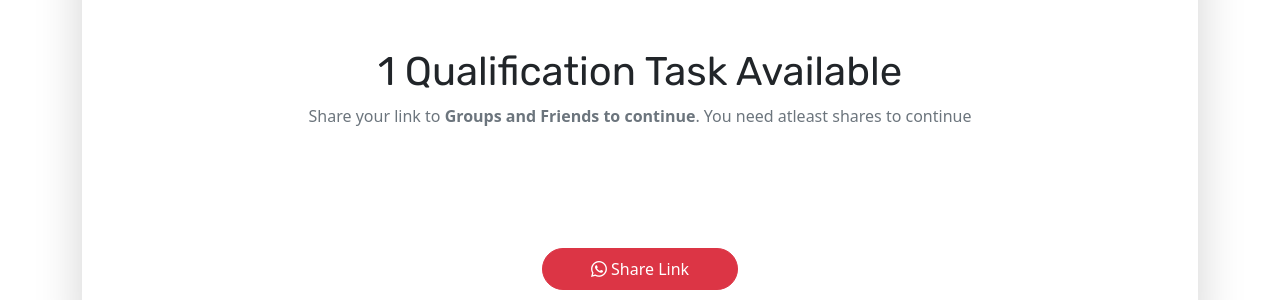
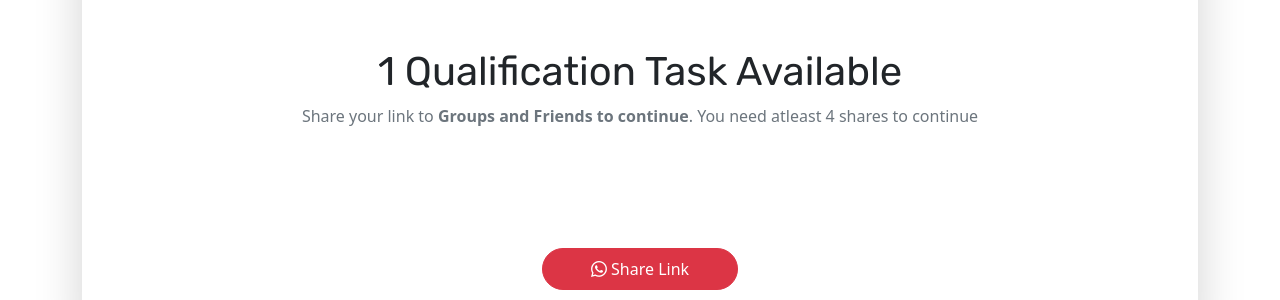
Before and after one commit to Empya1/Airtel-Giveaway, a Flask app: page /airtel_tasks/referral in a window 1280 px wide. Shown: the part 283-583 px from the top of the page. Run offline with Flask 3, Linux system fonts and the light colour scheme; data that the repository does not hold is empty; parts of the project's set-up code (start-up, migrations or seed data) failed here and were passed over; some libraries are stand-ins or nearby versions.

Commit message:
Update share.html

```diff
--- a/templates/share.html
+++ b/templates/share.html
@@ -10,7 +10,7 @@
       <h1 class="text-center rubik mt-5 bi bi-task task-status">1 Qualification Task Available</h1>
 
       <div class="container text-center mt-2">
-          <span class="text-secondary text-center mb-5 task-hide"><b>{{usernumber}}</b> Share your link to <b>Groups and Friends to continue</b>. You need atleast shares to continue</span>
+          <span class="text-secondary text-center mb-5 task-hide"><b>{{usernumber}}</b> Share your link to <b>Groups and Friends to continue</b>. You need atleast 4 shares to continue</span>
           <br>
           <div class="container py-5">
               <div class="container mb-5">
```
